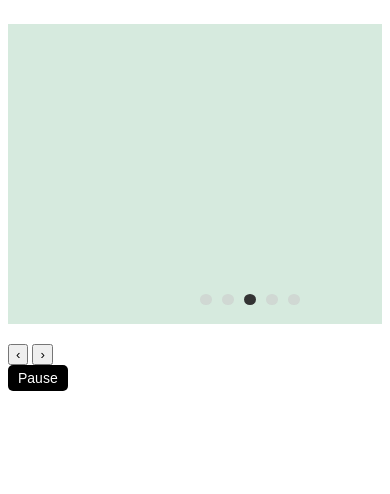
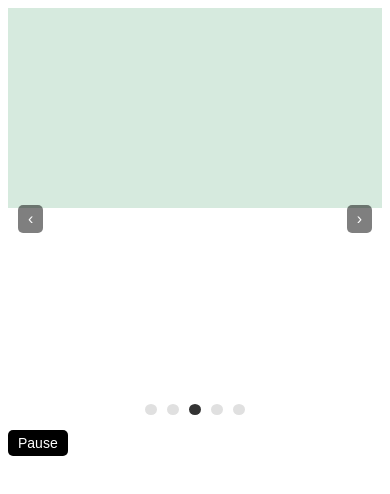
Before and after one commit to minseokiim/assignment-carousel, a website built with Vite: page index.html in a window 390 px wide. Built offline with nearby package versions, Linux system fonts and the light colour scheme.

Commit message:
design: 캐러셀 디자인 수정

```diff
--- a/src/scripts/carousel.ts
+++ b/src/scripts/carousel.ts
@@ -52,14 +52,18 @@ function updateIndicators(): void {
 
 // 슬라이드 자동 전환
 function startAutoPlay(): void {
-  slideInterval = window.setInterval(() => {
-    goToSlide(currentSlide + 1);
-  }, slideSpeed);
+  // 자동 재생일 때만
+  if (autoPlay && !slideInterval) {
+    slideInterval = window.setInterval(() => {
+      goToSlide(currentSlide + 1);
+    }, slideSpeed);
+  }
 }
 
 // 자동 재생 멈춤
 function stopAutoPlay(): void {
   clearInterval(slideInterval);
+  slideInterval = undefined;
 }
 
 // 버튼
--- a/src/styles/style.css
+++ b/src/styles/style.css
@@ -1,34 +1,39 @@
 .carousel {
   position: relative;
   overflow: hidden;
+  width: 100%;
+  max-width: 1000px;
+  margin: 0;
+  padding: 0;
 }
 
 .carousel__track-container {
-  width: 1000px;
+  width: 100%;
 }
 
 .carousel__track {
   display: flex;
-  transition: transform var(--transition-duration, 0.8s) ease; /* 속도 변경가능하게 수정 */
+  transition: transform var(--transition-duration, 0.01s) ease; /* 속도 변경가능하게 수정 */
   list-style-type: none;
+  margin: 0;
+  padding: 0;
 }
 
 .carousel__slide {
-  width: 100%;
-  height: 50%;
+  flex: 0 0 100%;
+  height: auto;
   box-sizing: border-box;
+  margin: 0;
 }
 
 .carousel__slide img {
-  margin: 0;
-  padding: 0;
-  width: 1000px;
+  width: 100%;
   height: 300px;
 }
 
 .carousel__nav {
   position: absolute;
-  bottom: 10px;
+  bottom: 15px;
   left: 50%;
   transform: translateX(-50%);
   display: flex;
@@ -36,8 +41,6 @@
 
 .carousel__indicator {
   position: relative;
-  bottom: 50px;
-  left: 50%;
   width: 5px;
   height: 11px;
   border-radius: 50%;
@@ -73,3 +76,48 @@
   background-color: #aaaaaa;
   color: rgb(0, 0, 0);
 }
+
+.carousel__button {
+  background-color: rgba(0, 0, 0, 0.5);
+  color: white;
+  border: none;
+  border-radius: 5px;
+  padding: 5px 10px;
+  font-size: 16px;
+  cursor: pointer;
+  transition:
+    background-color 0.3s,
+    transform 0.2s;
+  position: absolute;
+  top: 50%;
+  transform: translateY(-50%);
+  z-index: 1;
+}
+
+.carousel__button--left {
+  left: 10px;
+}
+
+.carousel__button--right {
+  right: 10px;
+}
+
+.carousel__button:hover {
+  background-color: rgba(86, 86, 86, 0.7);
+  color: #000;
+}
+
+/* 반응형 */
+@media (max-width: 600px) {
+  .carousel {
+    max-width: 100%;
+  }
+
+  .carousel__slide {
+    height: 50vh;
+  }
+
+  .carousel__slide img {
+    height: auto;
+  }
+}
```
